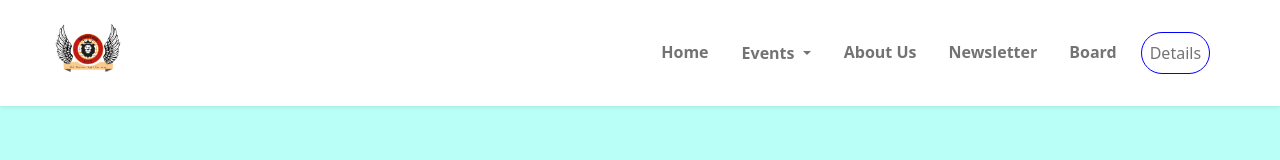
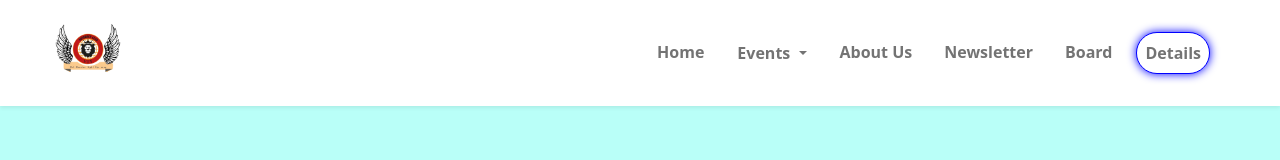
Before and after one commit to X3V3N/RAC, a plain HTML site: page index.html in a window 1280 px wide. Shown: the top 160 px of the page. Drawn offline with nearby package versions, Linux system fonts and the light colour scheme.

Commit message:
Update styles.css

```diff
--- a/styles.css
+++ b/styles.css
@@ -207,6 +207,8 @@
   background-color: white;
   border-radius: 24px;
   border-color: blue;
+  box-shadow: 0 0 10px blue;
+  font-weight: bold;
 }
 .T {
   padding: 20px;
```
